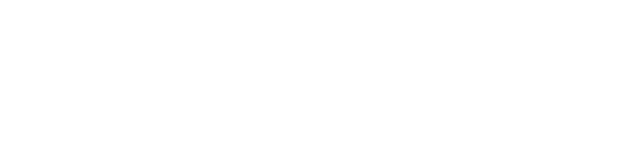
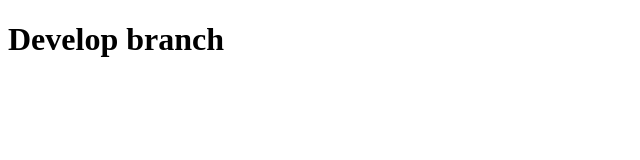
Before and after one commit to Maurikaa/Evaluation, a plain HTML site: page index.html in a window 1280 px wide. Shown: the whole page, without its empty margins (0-640 px from the left). Drawn offline with Linux system fonts and the light colour scheme.

Commit message:
updated index file

```diff
--- a/index.html
+++ b/index.html
@@ -3,7 +3,8 @@
   <head>
     <meta charset="UTF-8" />
     <meta name="viewport" content="width=device-width, initial-scale=1.0" />
-    <title>Document</title>
+    <title>Feature1</title>
+    <h1>Develop branch</h1>
   </head>
   <body></body>
 </html>
```
